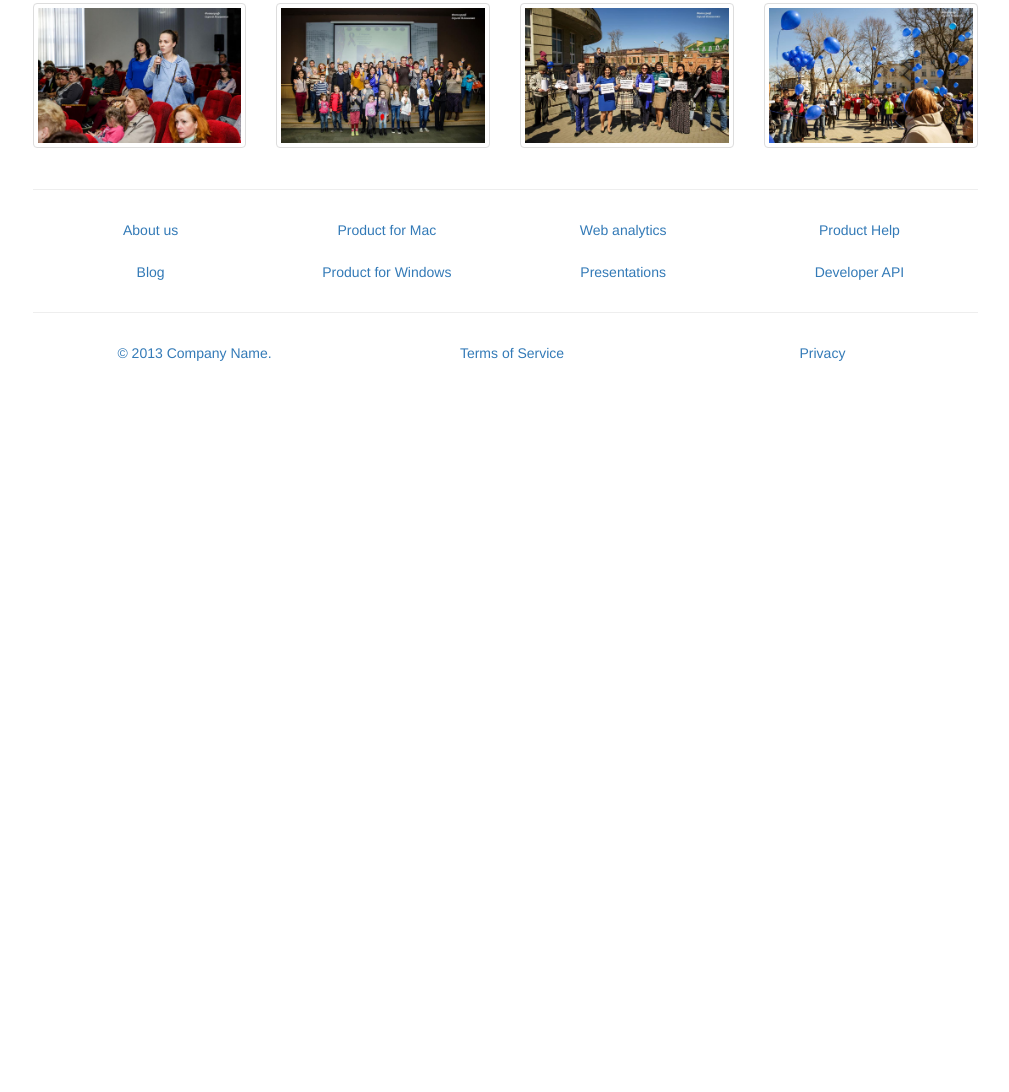
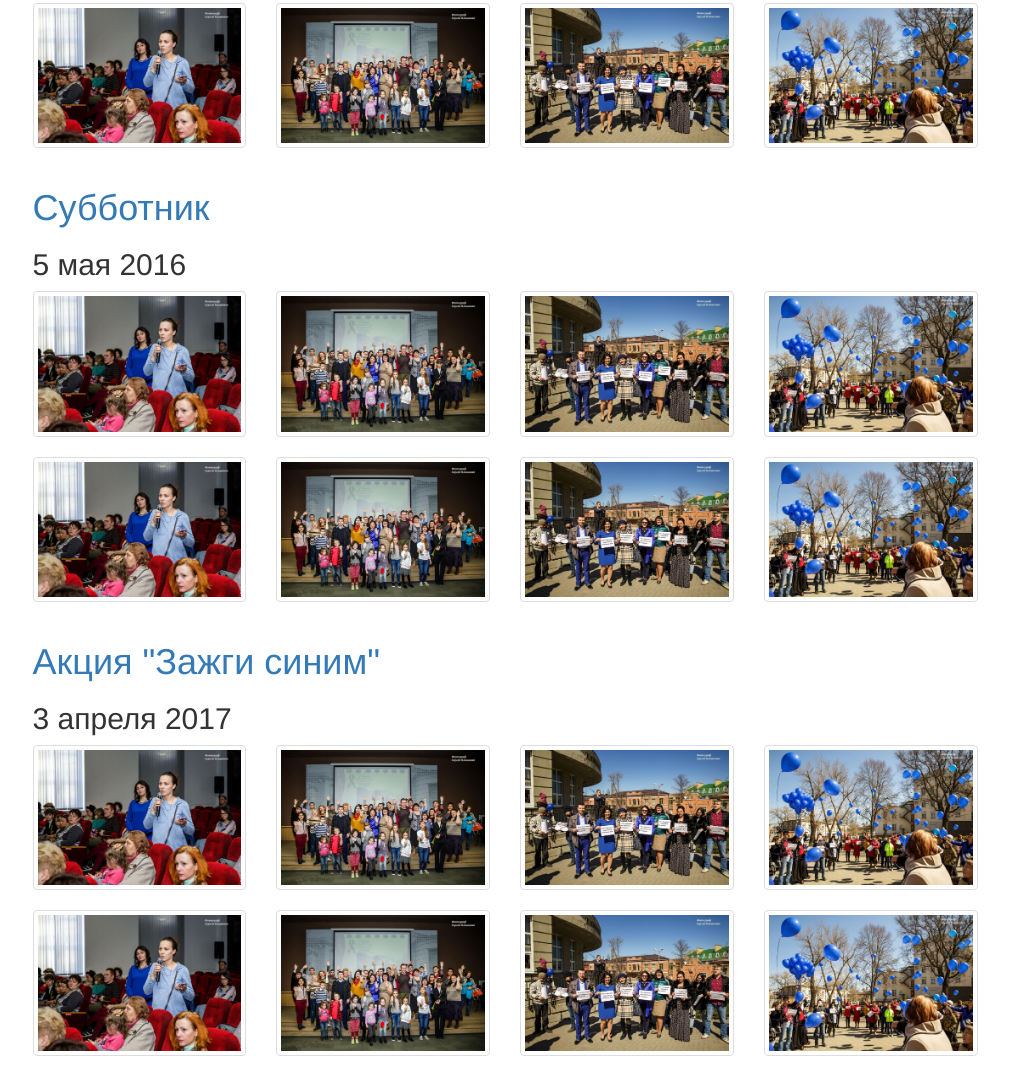
Before and after one commit to MilaLevchenko/bootstrapSite, a plain HTML site: page pictures.html in a window 1280 px wide. Shown: the part 1265-2357 px from the top of the page, without its empty margins (135-1144 px from the left). Before the commit the page ends 1639 px from the top, so only its background shows below. Drawn offline with nearby package versions, Linux system fonts and the light colour scheme.

Commit message:
Added more fotos to pictures.html

```diff
--- a/pictures.html
+++ b/pictures.html
@@ -65,7 +65,7 @@
       </div>
 
 
-      <div class="event 1">
+      <div class="event">
         <h1><a name="tidy">Субботник</a></h1>
         <h2>5 мая 2016</h2>
         <div class="row">
@@ -112,7 +112,7 @@
         </div>
       </div>
 
-      <div class="event 2">
+      <div class="event">
         <h1><a name="blue">Акция "Зажги синим"</a></h1>
         <h2>3 апреля 2017</h2>
         <div class="row">
@@ -159,7 +159,148 @@
         </div>
       </div>
 
-      <div class="event 3">
+      <div class="event">
+        <h1><a name="winter">Акция "Зимняя сказка"</a></h1>
+        <h2>28.12.2016</h2>
+        <div class="row">
+          <div class="col-xs-6 col-md-3">
+            <a href="#" class="thumbnail">
+              <img src="img/1.jpg" alt="...">
+            </a>
+          </div>
+          <div class="col-xs-6 col-md-3">
+            <a href="#" class="thumbnail">
+              <img src="img/2.jpg" alt="...">
+            </a>
+          </div>
+          <div class="col-xs-6 col-md-3">
+            <a href="#" class="thumbnail">
+              <img src="img/3.jpg" alt="...">
+            </a>
+          </div>
+          <div class="col-xs-6 col-md-3">
+            <a href="#" class="thumbnail">
+              <img src="img/4.jpg" alt="...">
+            </a>
+          </div>
+          <div class="col-xs-6 col-md-3">
+            <a href="#" class="thumbnail">
+              <img src="img/1.jpg" alt="...">
+            </a>
+          </div>
+          <div class="col-xs-6 col-md-3">
+            <a href="#" class="thumbnail">
+              <img src="img/2.jpg" alt="...">
+            </a>
+          </div>
+          <div class="col-xs-6 col-md-3">
+            <a href="#" class="thumbnail">
+              <img src="img/3.jpg" alt="...">
+            </a>
+          </div>
+          <div class="col-xs-6 col-md-3">
+            <a href="#" class="thumbnail">
+              <img src="img/4.jpg" alt="...">
+            </a>
+          </div>
+        </div>
+      </div>
+
+      <div class="event">
+        <h1><a name="tidy">Субботник</a></h1>
+        <h2>5 мая 2016</h2>
+        <div class="row">
+          <div class="col-xs-6 col-md-3">
+            <a href="#" class="thumbnail">
+              <img src="img/1.jpg" alt="...">
+            </a>
+          </div>
+          <div class="col-xs-6 col-md-3">
+            <a href="#" class="thumbnail">
+              <img src="img/2.jpg" alt="...">
+            </a>
+          </div>
+          <div class="col-xs-6 col-md-3">
+            <a href="#" class="thumbnail">
+              <img src="img/3.jpg" alt="...">
+            </a>
+          </div>
+          <div class="col-xs-6 col-md-3">
+            <a href="#" class="thumbnail">
+              <img src="img/4.jpg" alt="...">
+            </a>
+          </div>
+          <div class="col-xs-6 col-md-3">
+            <a href="#" class="thumbnail">
+              <img src="img/1.jpg" alt="...">
+            </a>
+          </div>
+          <div class="col-xs-6 col-md-3">
+            <a href="#" class="thumbnail">
+              <img src="img/2.jpg" alt="...">
+            </a>
+          </div>
+          <div class="col-xs-6 col-md-3">
+            <a href="#" class="thumbnail">
+              <img src="img/3.jpg" alt="...">
+            </a>
+          </div>
+          <div class="col-xs-6 col-md-3">
+            <a href="#" class="thumbnail">
+              <img src="img/4.jpg" alt="...">
+            </a>
+          </div>
+        </div>
+      </div>
+
+      <div class="event">
+        <h1><a name="blue">Акция "Зажги синим"</a></h1>
+        <h2>3 апреля 2017</h2>
+        <div class="row">
+          <div class="col-xs-6 col-md-3">
+            <a href="#" class="thumbnail">
+              <img src="img/1.jpg" alt="...">
+            </a>
+          </div>
+          <div class="col-xs-6 col-md-3">
+            <a href="#" class="thumbnail">
+              <img src="img/2.jpg" alt="...">
+            </a>
+          </div>
+          <div class="col-xs-6 col-md-3">
+            <a href="#" class="thumbnail">
+              <img src="img/3.jpg" alt="...">
+            </a>
+          </div>
+          <div class="col-xs-6 col-md-3">
+            <a href="#" class="thumbnail">
+              <img src="img/4.jpg" alt="...">
+            </a>
+          </div>
+          <div class="col-xs-6 col-md-3">
+            <a href="#" class="thumbnail">
+              <img src="img/1.jpg" alt="...">
+            </a>
+          </div>
+          <div class="col-xs-6 col-md-3">
+            <a href="#" class="thumbnail">
+              <img src="img/2.jpg" alt="...">
+            </a>
+          </div>
+          <div class="col-xs-6 col-md-3">
+            <a href="#" class="thumbnail">
+              <img src="img/3.jpg" alt="...">
+            </a>
+          </div>
+          <div class="col-xs-6 col-md-3">
+            <a href="#" class="thumbnail">
+              <img src="img/4.jpg" alt="...">
+            </a>
+          </div>
+        </div>
+      </div>
+
+      <div class="event">
         <h1><a name="winter">Акция "Зимняя сказка"</a></h1>
         <h2>28.12.2016</h2>
         <div class="row">
```
